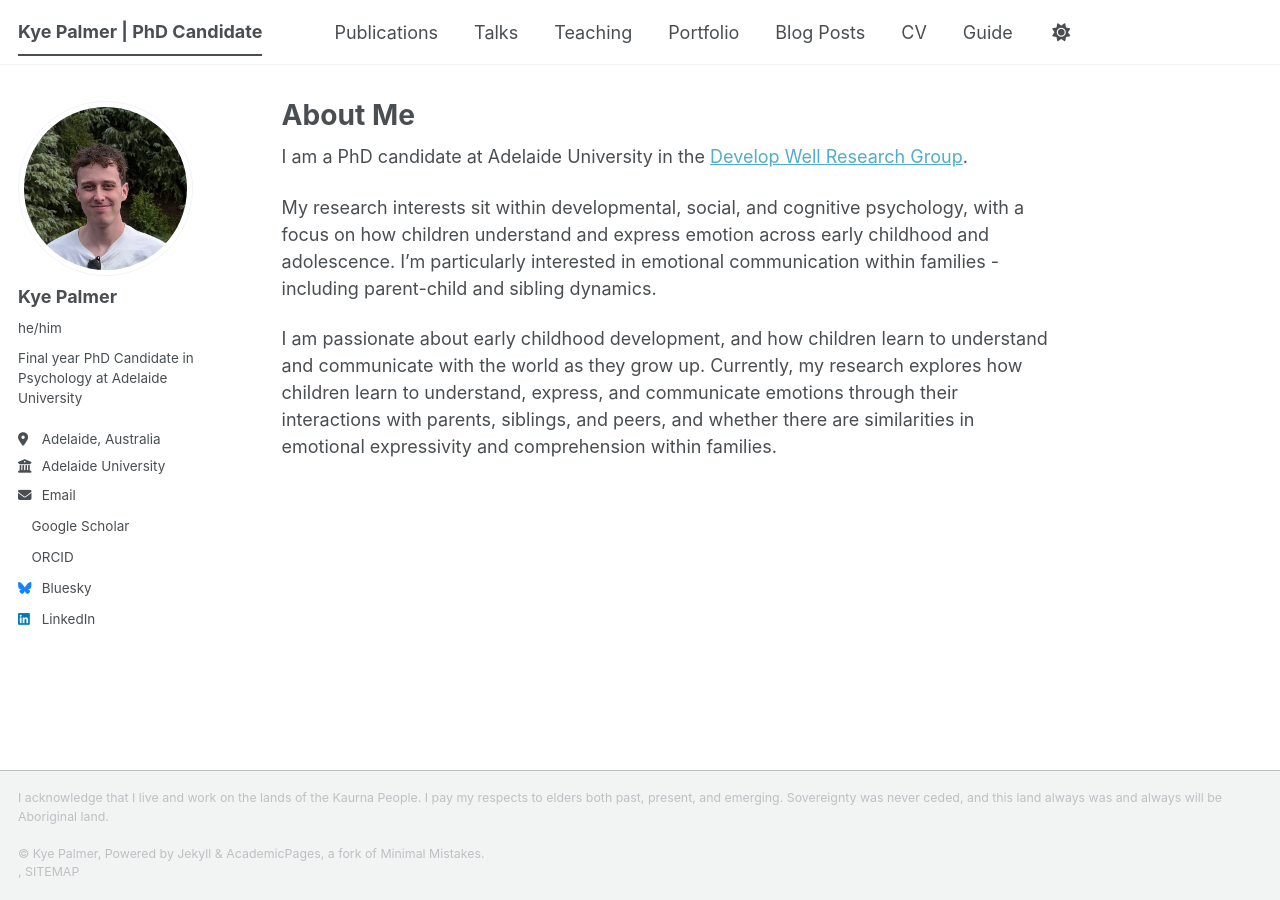
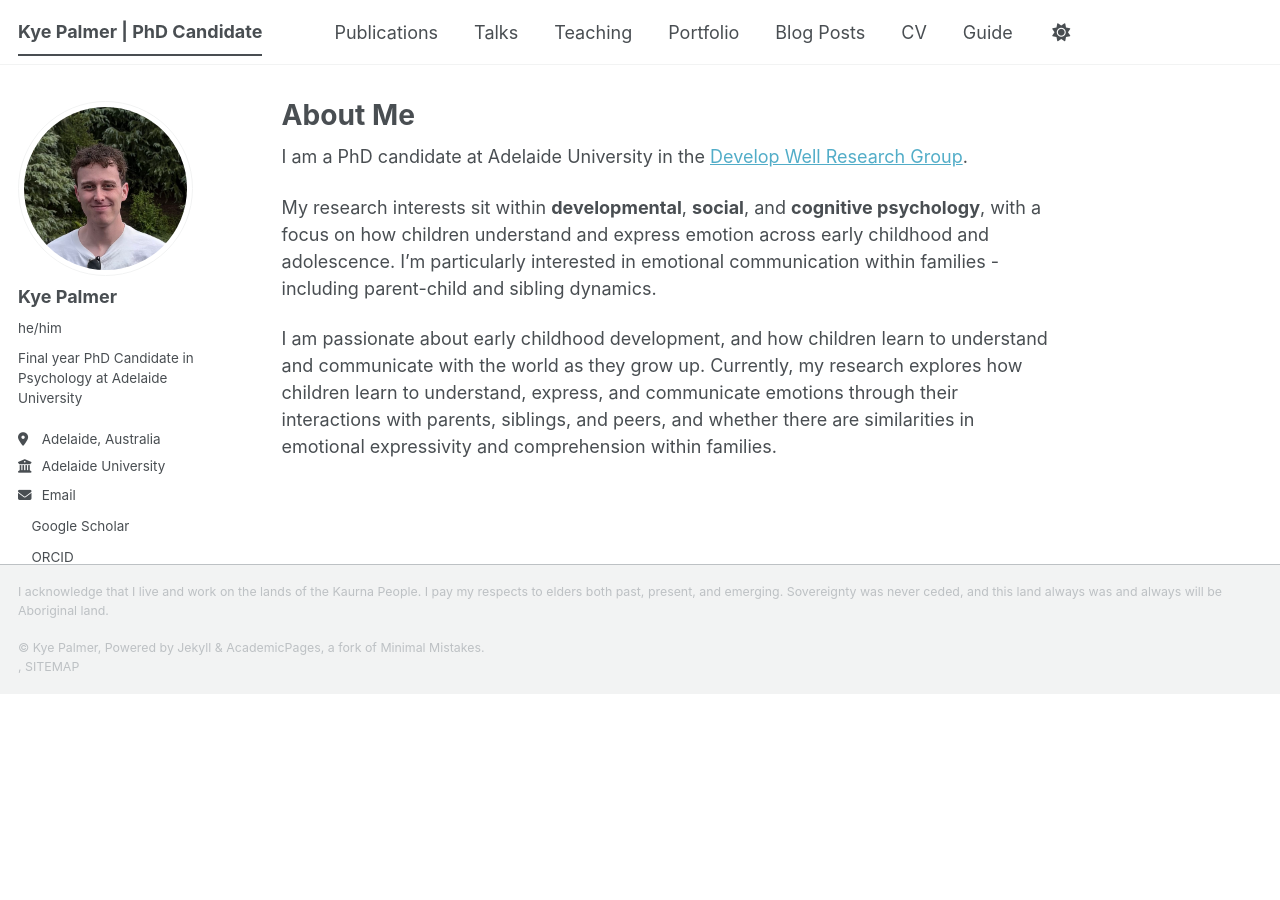
Before and after one commit to kyepalmer/kyepalmer.github.io, a Jekyll site: the page built from _pages/about.md, in a window 1280 px wide. Built offline with Jekyll 4.4.1, drawn with Linux system fonts in a browser that asks for light colours; a style sheet for code colours, icons or effects is not loaded; a file with an impossible date is left out.

Commit message:
fixed footer

```diff
--- a/_pages/about.md
+++ b/_pages/about.md
@@ -9,6 +9,6 @@ redirect_from:
 
 I am a PhD candidate at Adelaide University in the [Develop Well Research Group](https://linktr.ee/developwelllab).
 
-My research interests sit within developmental, social, and cognitive psychology, with a focus on how children understand and express emotion across early childhood and adolescence. I’m particularly interested in emotional communication within families - including parent-child and sibling dynamics.
+My research interests sit within <b>developmental</b>, <b>social</b>, and <b>cognitive psychology</b>, with a focus on how children understand and express emotion across early childhood and adolescence. I’m particularly interested in emotional communication within families - including parent-child and sibling dynamics.
 
 I am passionate about early childhood development, and how children learn to understand and communicate with the world as they grow up. Currently, my research explores how children learn to understand, express, and communicate emotions through their interactions with parents, siblings, and peers, and whether there are similarities in emotional expressivity and comprehension within families.
--- a/_sass/layout/_footer.scss
+++ b/_sass/layout/_footer.scss
@@ -18,7 +18,7 @@
   height: auto;
 
   /* keep the footer on the bottom of the page */
-  position: fixed;
+  position: relative;
   bottom: 0;
 
   -webkit-animation: intro 0.3s both;
```
